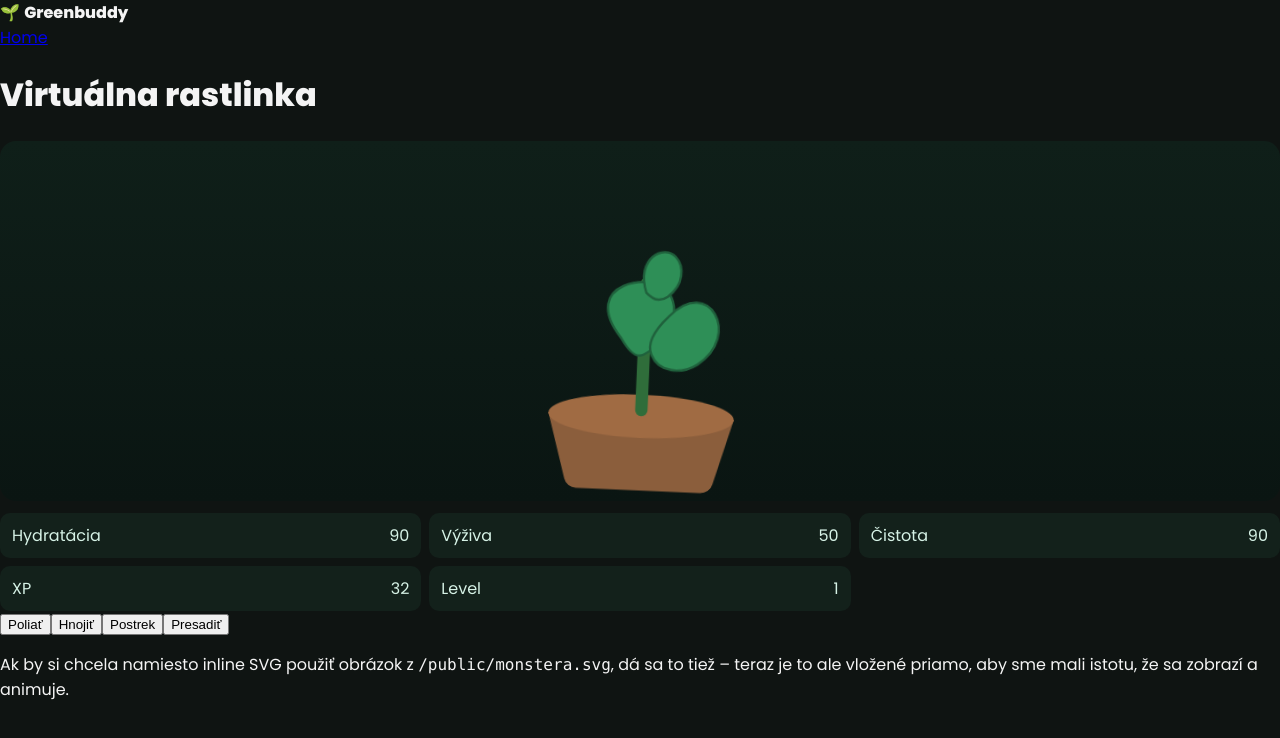
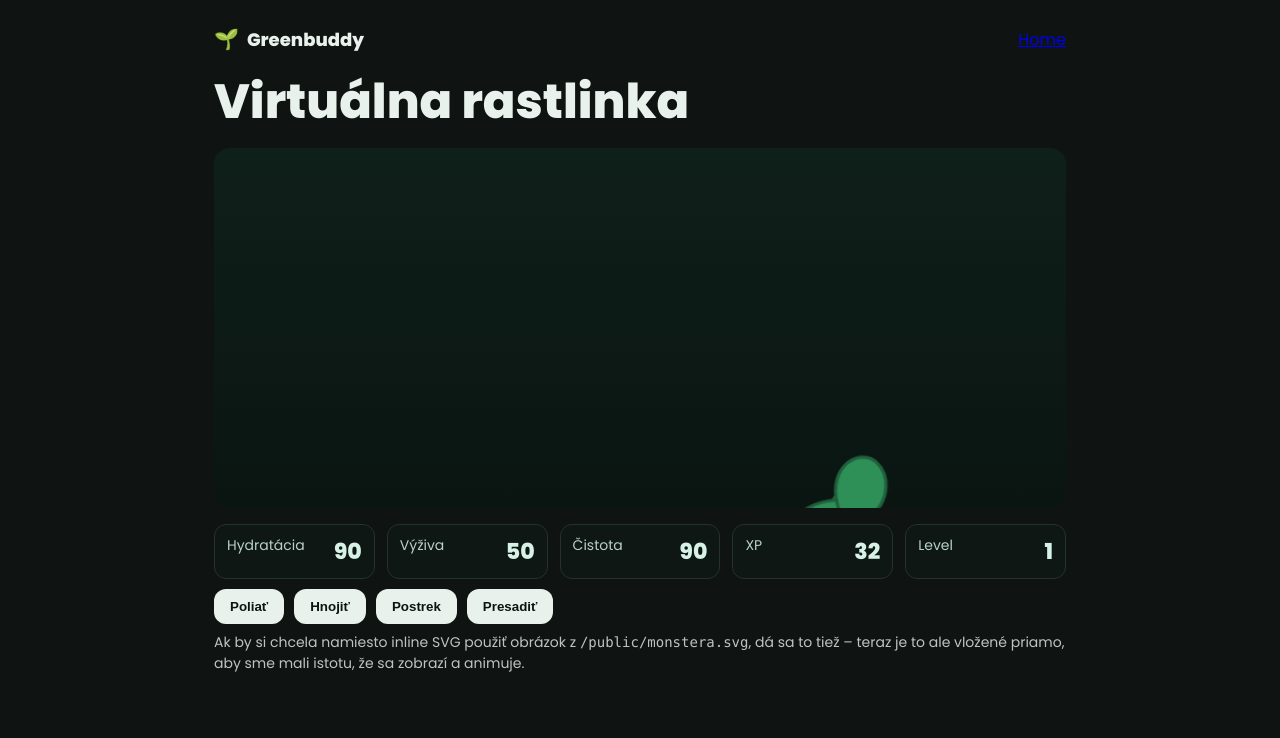
Before and after one commit to artbymosi-ops/Greenbuddyv1, a Next.js app: page /plant in a window 1280 px wide. Shown: the top 738 px of the page. Built offline with nearby package versions, Linux system fonts and the light colour scheme.

Commit message:
Update globals.css

```diff
--- a/styles/globals.css
+++ b/styles/globals.css
@@ -29,3 +29,40 @@ code {
   font-family: ui-monospace, SFMono-Regular, Menlo, Monaco, Consolas, "Liberation Mono",
     "Courier New", monospace;
 }
+/* Layout */
+.wrap { max-width: 900px; margin: 0 auto; padding: 24px; color: #e9f1ec; }
+.topbar { display:flex; justify-content:space-between; align-items:center; margin-bottom: 12px; }
+.brand { display:flex; gap:8px; align-items:center; font-size: 18px; }
+.sprout { font-size: 20px; }
+h1 { font-size: clamp(28px, 6vw, 48px); margin: 12px 0 8px; }
+
+/* Plant stage */
+.plant-stage { display:flex; justify-content:center; margin: 10px 0 16px; }
+.plant { width: min(420px, 90vw); height: auto; }
+
+/* Animácia kývania */
+.sway { transform-origin: 100px 160px; animation: sway 4s ease-in-out infinite; }
+@keyframes sway {
+  0%   { transform: rotate(0deg) translateX(0); }
+  25%  { transform: rotate(-3.5deg) translateX(-2px); }
+  50%  { transform: rotate(0deg) translateX(0); }
+  75%  { transform: rotate(3.5deg) translateX(2px); }
+  100% { transform: rotate(0deg) translateX(0); }
+}
+
+/* Stats */
+.stats { display:grid; grid-template-columns: repeat(auto-fit, minmax(120px, 1fr)); gap:12px; margin: 8px 0 6px; }
+.stat { background:#0f1714; border:1px solid #23322b; border-radius:12px; padding:10px 12px; text-align:center; }
+.stat-label { opacity:.85; font-size: 14px; }
+.stat-value { font-size: 22px; font-weight: 700; }
+
+/* Buttons */
+.buttons { display:flex; flex-wrap:wrap; gap:10px; margin: 10px 0 8px; }
+.buttons button {
+  background:#e9f1ec; color:#0b1411; border:none; border-radius:12px; padding:10px 16px;
+  font-weight:600; cursor:pointer;
+}
+.buttons button:active { transform: translateY(1px); }
+
+/* Note */
+.hint { opacity:.8; font-size:14px; margin-top: 8px; }
```
